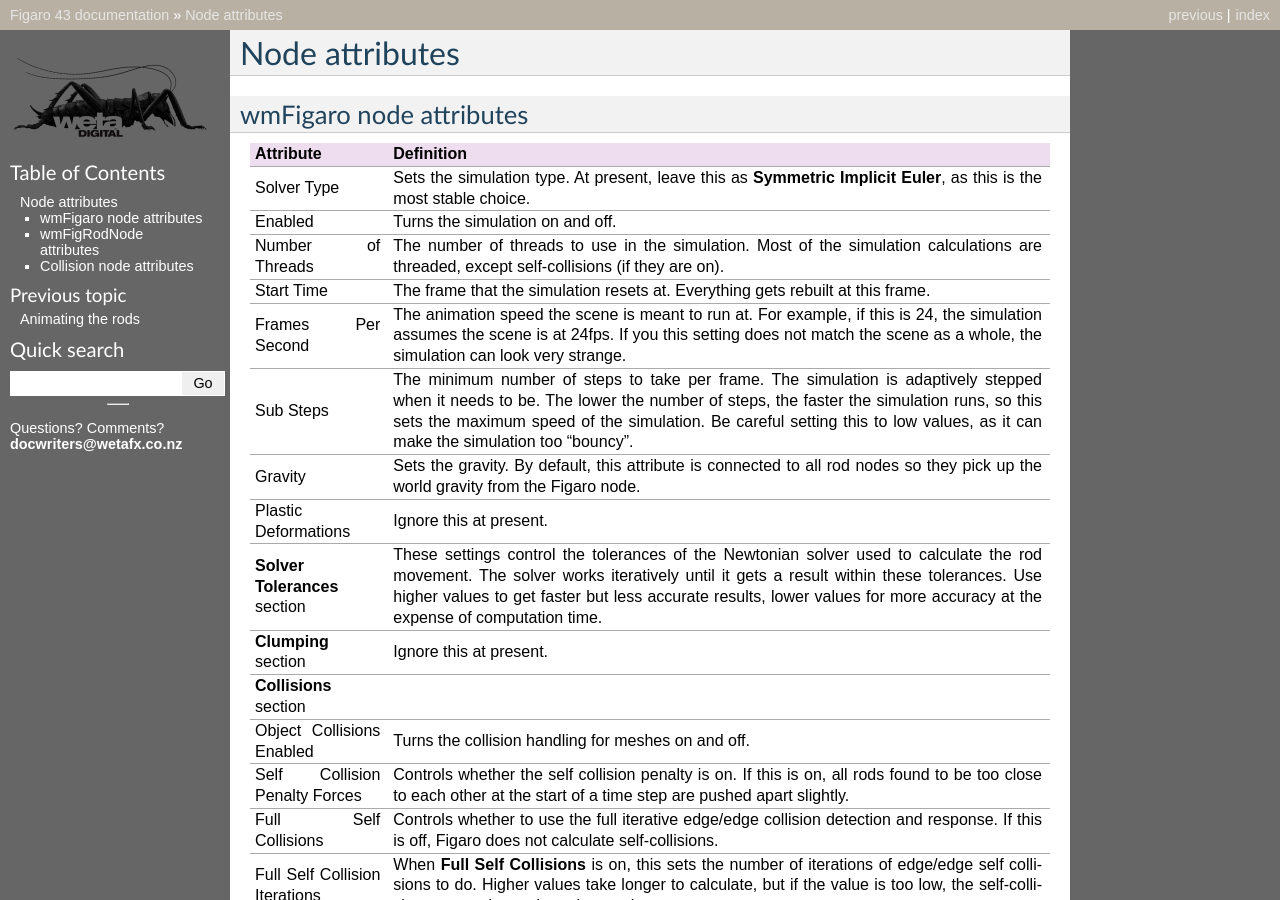
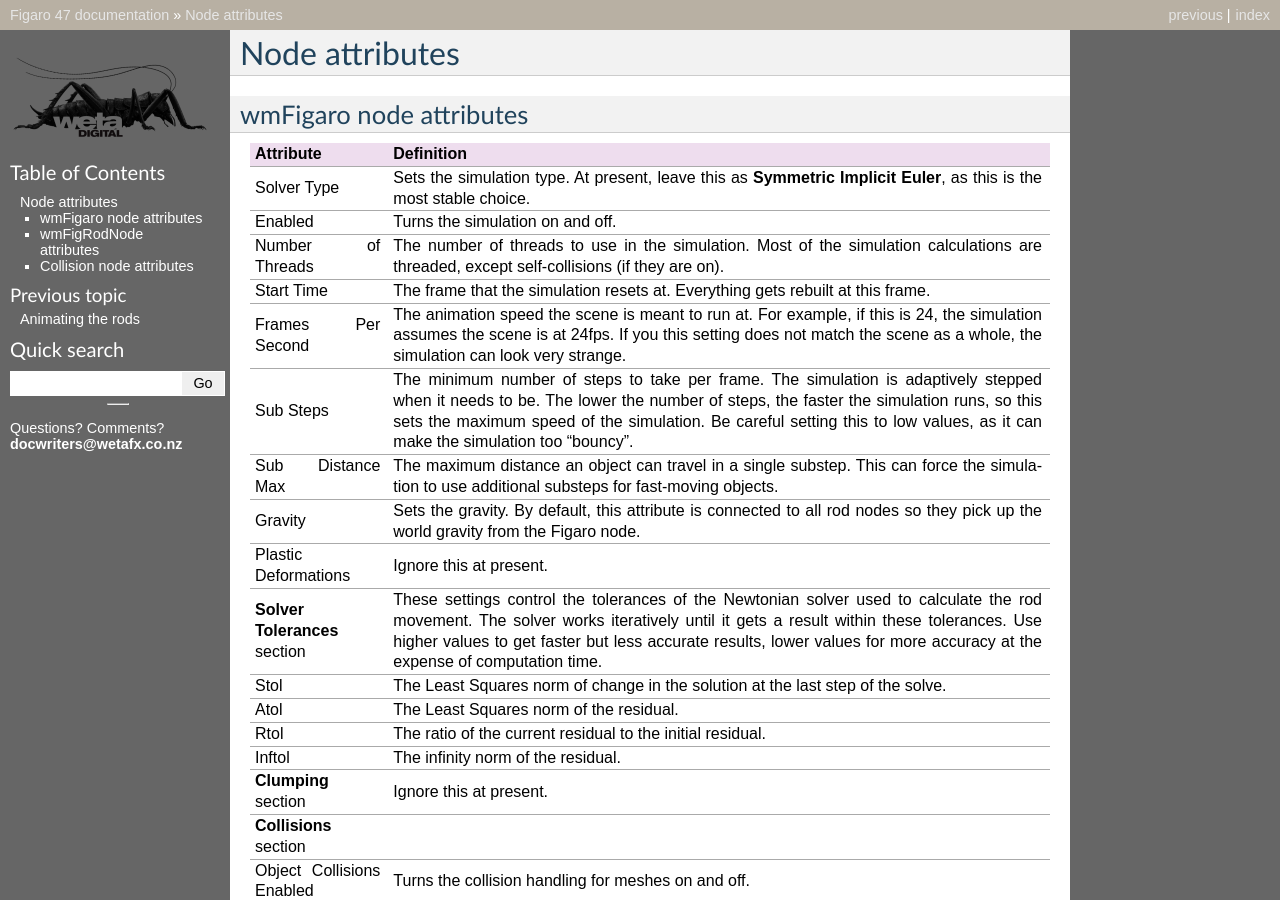
Before and after one commit to fangda-cu/MultiTrackerDevelopment, a Sphinx documentation site: the page built from doc/sphinx/source/node_reference.rst, in a window 1280 px wide and 900 px high. Built offline with Sphinx 7.4.7, drawn with Linux system fonts in a browser that asks for light colours; some of the changed text lies outside the part shown.

Commit message:
Documentation: Updates to v47, including Susan's latest feedback. refs #17096

```diff
--- a/doc/sphinx/source/conf.py
+++ b/doc/sphinx/source/conf.py
@@ -45,9 +45,9 @@
 # built documents.
 #
 # The short X.Y version.
-version = '43'
+version = '47'
 # The full version, including alpha/beta/rc tags.
-release = '43'
+release = '47'
 
 # The language for content autogenerated by Sphinx. Refer to documentation
 # for a list of supported languages.
--- a/doc/sphinx/source/node_reference.rst
+++ b/doc/sphinx/source/node_reference.rst
@@ -22,9 +22,14 @@
 					If you this setting does not match the scene as a whole, the simulation can look very strange.
 Sub Steps 				The minimum number of steps to take per frame. The simulation is adaptively stepped when it needs to be. The lower the number of steps, the faster the simulation runs, so this sets the maximum speed of the simulation.
 					Be careful setting this to low values, as it can make the simulation too "bouncy".
+Sub Distance Max			The maximum distance an object can travel in a single substep. This can force the simulation to use additional substeps for fast-moving objects.
 Gravity 				Sets the gravity. By default, this attribute is connected to all rod nodes so they pick up the world gravity from the Figaro node.
 Plastic Deformations 			Ignore this at present.
 **Solver Tolerances** section		These settings control the tolerances of the Newtonian solver used to calculate the rod movement. The solver works iteratively until it gets a result within these tolerances. Use higher values to get faster but less accurate results, lower values for more accuracy at the expense of computation time.
+Stol					The Least Squares norm of change in the solution at the last step of the solve.
+Atol					The Least Squares norm of the residual.
+Rtol					The ratio of the current residual to the initial residual.
+Inftol					The infinity norm of the residual.
 **Clumping** section 			Ignore this at present.
 **Collisions**	section
 Object Collisions Enabled		Turns the collision handling for meshes on and off.
@@ -93,6 +99,7 @@
 Friction 			The amount of friction to use during collisions. This makes the rods stick rather than slide on the mesh.
 Coefficient of Restitution	The amount of bounce to use during collisions. This makes the rods stick or bounce as they hit the mesh.
 Separation Strength 		This scales the amount of separation force (how much the two objects "don't want" to collide) in the initial stage of the collision. Higher values give more bounce out, but less stability.
+Damping				The amount of damping to apply to the collision. This "softens" the impact between the two objects.
 Thickness			The distance from the surface where things are considered in collision.
 Edge Collisions			Turn this on to calculate full edge/edge collisions rather than just point-triangle.
 Draw Collision Data		Debug, ignore.
```
Also changed, not shown: other parts of doc/sphinx/source/node_reference.rst (+2 -1 lines), 13 other files.
